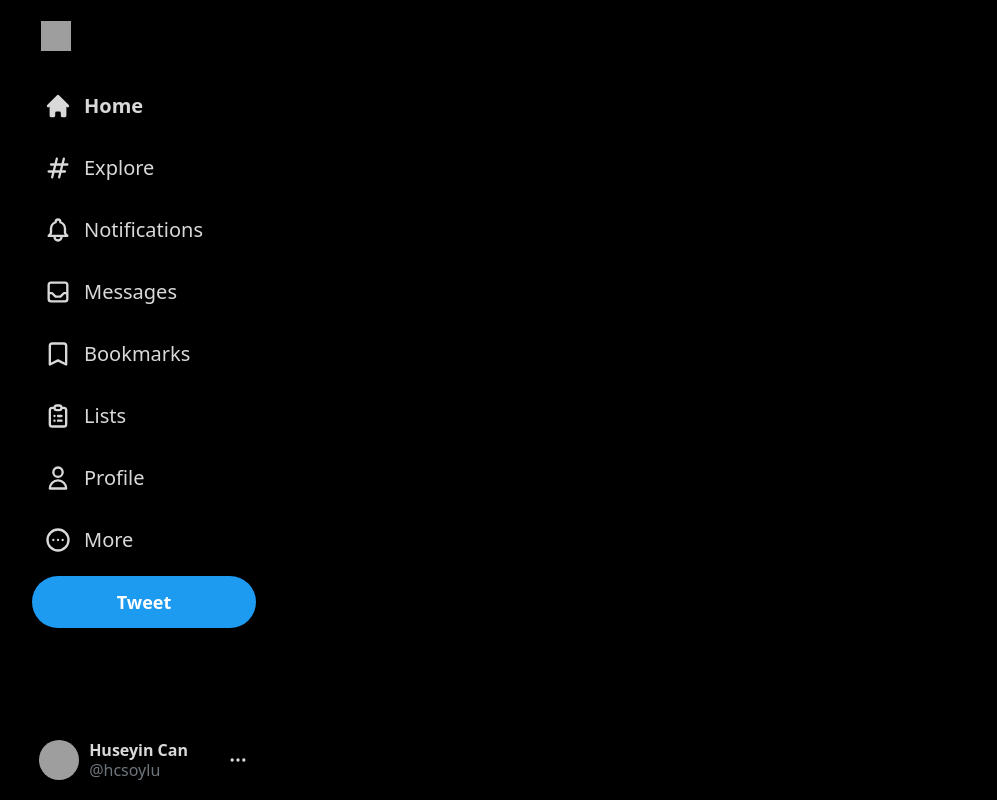
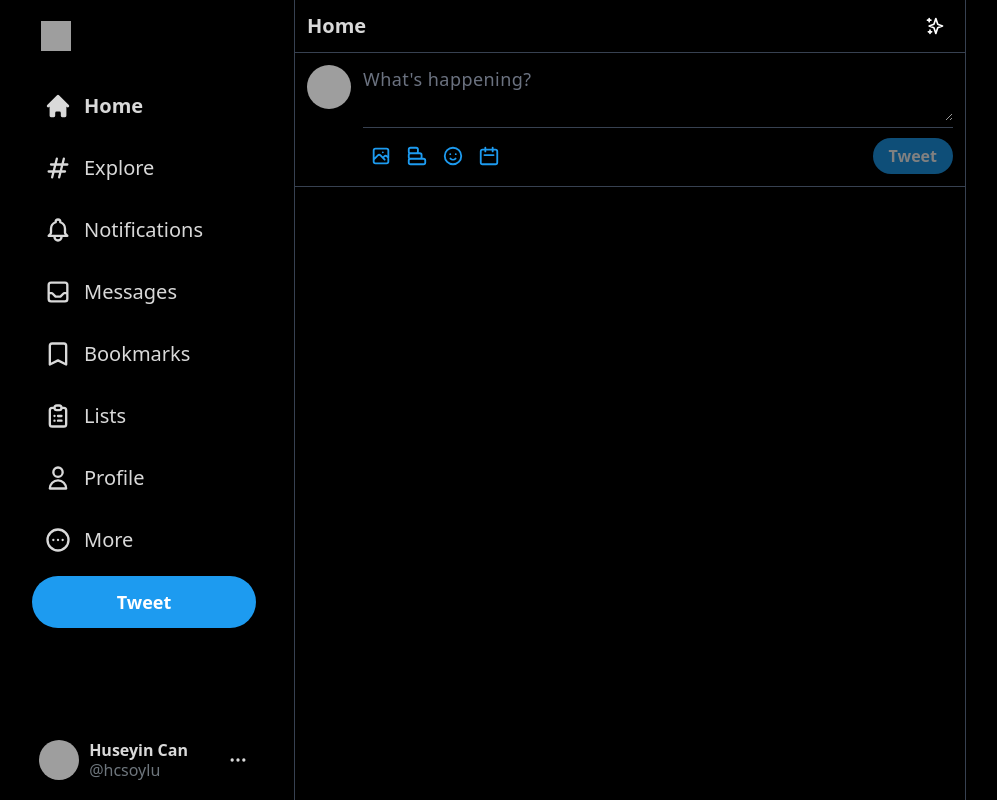
Before and after one commit to huseyincansoylu/twitter-clone-nextjs, a Next.js app: page / in a window 1280 px wide. Shown: the whole page, without its empty margins (76-1073 px from the left). Built offline with nearby package versions, Linux system fonts and the light colour scheme; grey boxes are pictures that could not be loaded.

Commit message:
added input component

```diff
--- /dev/null
+++ b/components/Feed.js
@@ -0,0 +1,20 @@
+import { SparklesIcon } from "@heroicons/react/outline";
+import React from "react";
+import Input from "./Input";
+
+const Feed = () => {
+  return (
+    <div className="text-white flex-grow border-l border-r border-gray-700 max-w-2xl sm:ml-[73px] xl:ml-[370px]">
+      <div className="text-[#d9d9d9] flex items-center sm:justify-between py-2 px-3 sticky top-0 z-50 bg-black border-b border-gray-700">
+        <h2 className="text-lg sm:text-xl font-bold">Home</h2>
+        <div className="hoverAnimation w-9 h-9 flex items-center justify-center xl:px-0 ml-auto">
+          <SparklesIcon className="h-5 text-white" />
+        </div>
+      </div>
+
+      <Input />
+    </div>
+  );
+};
+
+export default Feed;
--- /dev/null
+++ b/components/Input.js
@@ -0,0 +1,101 @@
+/* eslint-disable @next/next/no-img-element */
+import React, { useRef, useState } from "react";
+
+import {
+  CalendarIcon,
+  ChartBarIcon,
+  EmojiHappyIcon,
+  PhotographIcon,
+  XIcon,
+} from "@heroicons/react/outline";
+
+const Input = () => {
+  const [input, setInput] = useState("");
+  const [selectedFile, setSelectedFile] = useState(null);
+
+  const filePickerRef = useRef();
+
+  const addImageToPost = () => {
+    console.log("ooo");
+  };
+
+  return (
+    <div
+      className={`border-b border-gray-700 p-3 flex space-x-3 overflow-y-scroll`}
+    >
+      <img
+        src="https://avatars.githubusercontent.com/u/102976899?v=4"
+        alt="profile"
+        className="h-11 w-11 rounded-full cursor-pointer"
+      />
+      <div className="w-full divide-y divide-gray-700">
+        <div className={`${selectedFile && "pb-7"} ${input && "space-y-2.5"}`}>
+          <textarea
+            value={input}
+            onChange={(e) => setInput(e.target.value)}
+            placeholder="What's happening?"
+            rows="2"
+            className="bg-transparent outline-none
+             text-[#d9d9d9] text-lg placeholder-gray-500
+              tracking-wide w-full min-h-[50px]
+             "
+          />
+
+          {selectedFile && (
+            <div className="relative">
+              <div
+                onClick={() => setSelectedFile(null)}
+                className="absolute w-8 h-8 bg-[#15181c]
+             hover:bg-[#272c26] bg-opacity-75 rounded-full items-center justify-center top-1 left-1 cursor-pointer
+            "
+              >
+                <XIcon className="text-white h-5" />
+              </div>
+              <img
+                src={selectedFile}
+                alt=""
+                className="rounded-2xl max-h-80 object-contain"
+              />
+            </div>
+          )}
+        </div>
+
+        <div className="flex items-center justify-between pt-2.5">
+          <div className="flex items-center">
+            <div className="icon" onClick={() => filePickerRef.current.click()}>
+              <PhotographIcon className="h-[22px] text-[#1d9bf0]" />
+              <input
+                type="file"
+                onChange={addImageToPost}
+                ref={filePickerRef}
+                hidden
+              />
+            </div>
+
+            <div className="icon rotate-90">
+              <ChartBarIcon className="text-[#1d9bf0] h-[22px]" />
+            </div>
+
+            <div className="icon">
+              <EmojiHappyIcon className="text-[#1d9bf0] h-[22px]" />
+            </div>
+
+            <div className="icon">
+              <CalendarIcon className="text-[#1d9bf0] h-[22px]" />
+            </div>
+          </div>
+
+          <button
+            className="bg-[#1d9bf0] text-white rounded-full px-4 py-1.5 font-bold shadow-md hover:bg-[#1a8cd8] disabled:hover:bg-[#1d9bf0] disabled:opacity-50 disabled:cursor-default"
+            disabled={!input.trim() && !selectedFile}
+            //onClick={sendPost}
+          >
+            Tweet
+          </button>
+        </div>
+      </div>
+    </div>
+  );
+};
+
+export default Input;
--- a/pages/index.js
+++ b/pages/index.js
@@ -1,4 +1,5 @@
 import Head from "next/head";
+import Feed from "../components/Feed";
 import Sidebar from "../components/Sidebar";
 
 export default function Home() {
@@ -11,7 +12,7 @@
 
       <main className="bg-black min-h-screen flex max-w-[1500px] mx-auto">
         <Sidebar />
-        {/*Feed */}
+        <Feed />
         {/*Widgets */}
 
         {/* Modal */}
--- a/styles/globals.css
+++ b/styles/globals.css
@@ -14,4 +14,8 @@
     cursor-pointer w-[52px] h-[52px] rounded-full xl:w-auto xl:h-auto xl:py-3
     xl:px-4 transition duration-200 ease-out;
   }
+
+  .icon {
+    @apply cursor-pointer w-9 h-9 hover:bg-[#1d9bf0] hover:bg-opacity-10 flex items-center justify-center rounded-full transition ease-out;
+  }
 }
```
